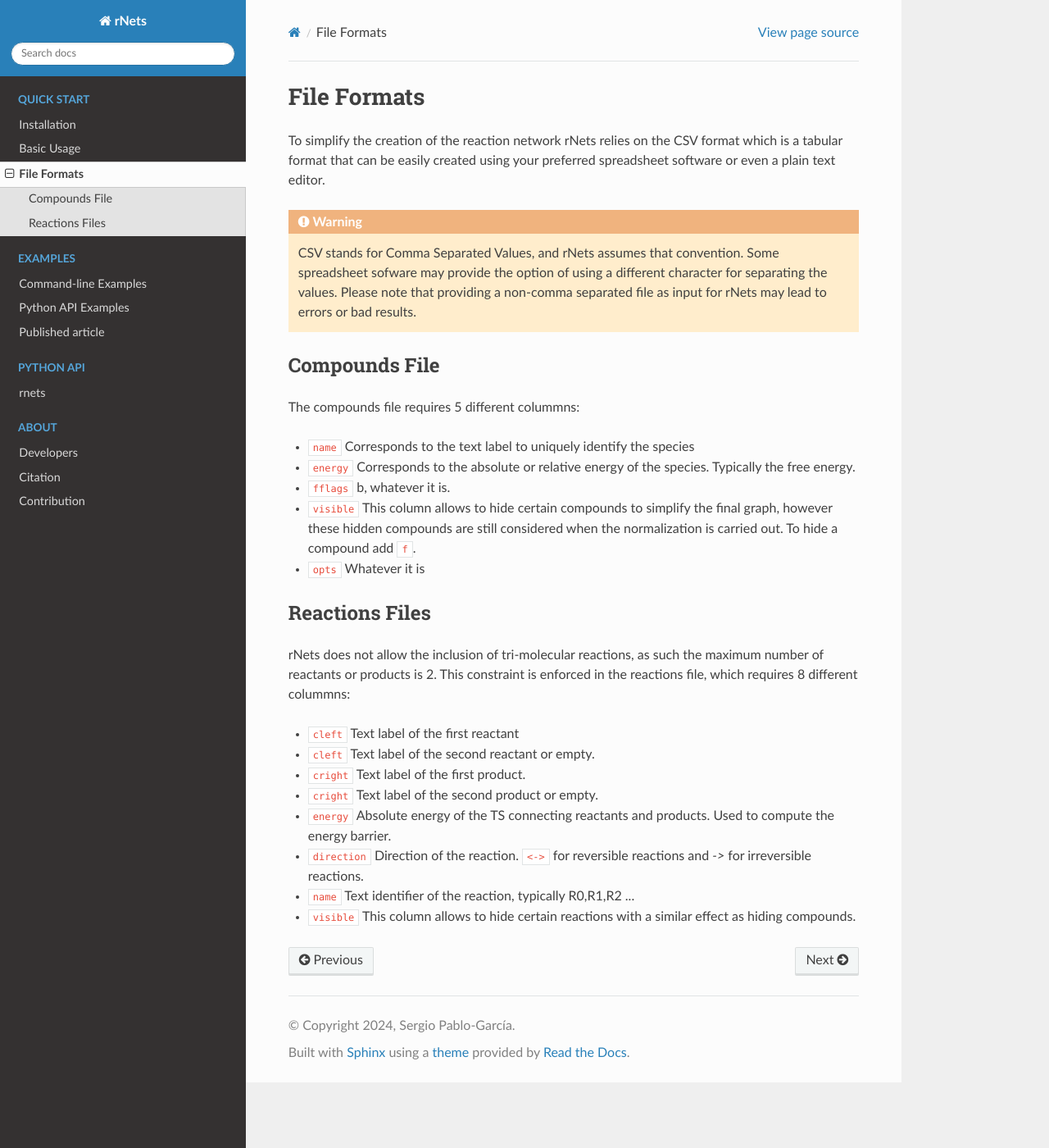
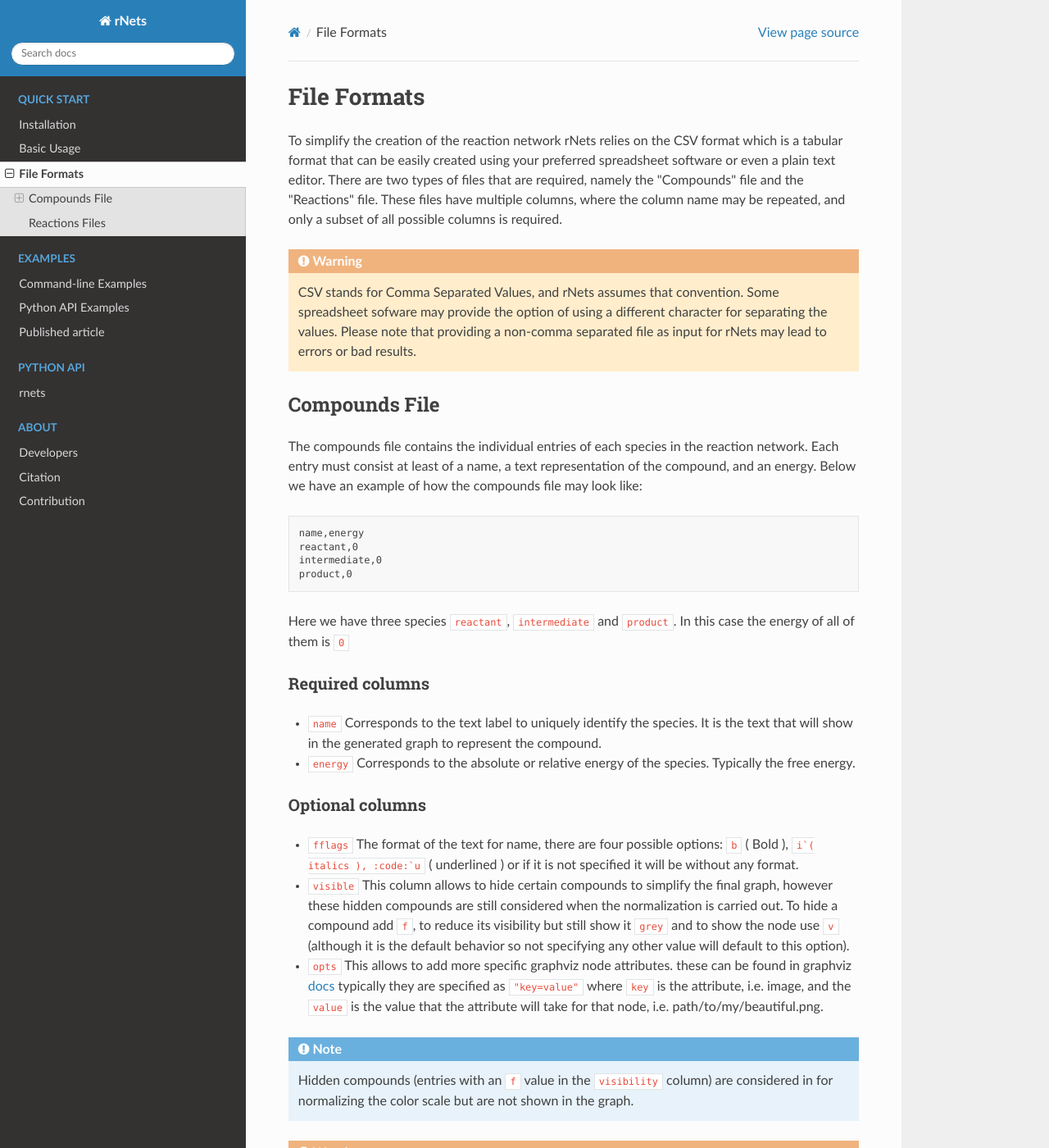
Before and after one commit to spgarcica/rNets, a Sphinx documentation site: the page built from sphinx/source/quick_start/file_formats.rst, in a window 1280 px wide and 1400 px high. Shown: the whole window at 82% size. Built offline with Sphinx 7.4.7 and the Read the Docs theme 2.0.0, drawn with Linux system fonts in a browser that asks for light colours; some of the changed text lies outside the part shown.

Commit message:
updated the description of the compounds file format

```diff
--- a/sphinx/source/quick_start/file_formats.rst
+++ b/sphinx/source/quick_start/file_formats.rst
@@ -4,7 +4,10 @@ File Formats
 
 To simplify the creation of the reaction network rNets relies on the CSV format
 which is a tabular format that can be easily created using your preferred
-spreadsheet software or even a plain text editor.
+spreadsheet software or even a plain text editor. There are two types of files
+that are required, namely the "Compounds" file and the "Reactions" file. These
+files have multiple columns, where the column name may be repeated, and only a
+subset of all possible columns is required.
 
 .. warning::
 
@@ -16,21 +19,58 @@ spreadsheet software or even a plain text editor.
 Compounds File
 --------------
 
-The compounds file requires 5 different colummns:
+The compounds file contains the individual entries of each species in the
+reaction network. Each entry must consist at least of a name, a text
+representation of the compound, and an energy. Below we have an example of how
+the compounds file may look like:
 
-*  :code:`name` Corresponds to the text label to uniquely identify the species
+.. code:: none
+
+   name,energy
+   reactant,0
+   intermediate,0
+   product,0
+
+Here we have three species :code:`reactant`, :code:`intermediate` and
+:code:`product`. In this case the energy of all of them is :code:`0`
+
+Required columns
+................
+
+*  :code:`name` Corresponds to the text label to uniquely identify the species.
+   It is the text that will show in the generated graph to represent the compound.
 *  :code:`energy` Corresponds to the absolute or relative energy of the species.
    Typically the free energy.
-*  :code:`fflags` b, whatever it is.
+
+Optional columns
+................
+
+*  :code:`fflags` The format of the text for name, there are four possible options:
+   :code:`b` ( Bold ), :code:`i`( italics ), :code:`u` ( underlined ) or if it
+   is not specified it will be without any format.
 *  :code:`visible` This column allows to hide certain compounds to simplify the
    final graph, however these hidden compounds are still considered when the
-   normalization is carried out. To hide a compound add :code:`f`.
-*  :code:`opts` Whatever it is
+   normalization is carried out. To hide a compound add :code:`f`, to reduce
+   its visibility but still show it :code:`grey` and to show the node use
+   :code:`v` (although it is the default behavior so not specifying any other
+   value will default to this option).
+*  :code:`opts` This allows to add more specific graphviz node attributes.
+   these can be found in graphviz `docs <https://graphviz.org/docs/nodes/>`__
+   typically they are specified as :code:`"key=value"` where :code:`key` is the
+   attribute, i.e. image, and the :code:`value` is the value that the attribute
+   will take for that node, i.e. path/to/my/beautiful.png.
 
-.. todo::
+.. note::
 
-   Fill in the descriptions of fflags and opts
+   Hidden compounds (entries with an :code:`f` value in the :code:`visibility`
+   column) are considered in for normalizing the color scale but are not shown
+   in the graph.
 
+.. warning::
+
+   Although :code:`opts` allows a large degree of customization through graphviz
+   please note that the default format of the nodes is specified with html, thus
+   it is discouraged for beginner-level users to use this option.
 
 Reactions Files
 ---------------
```
